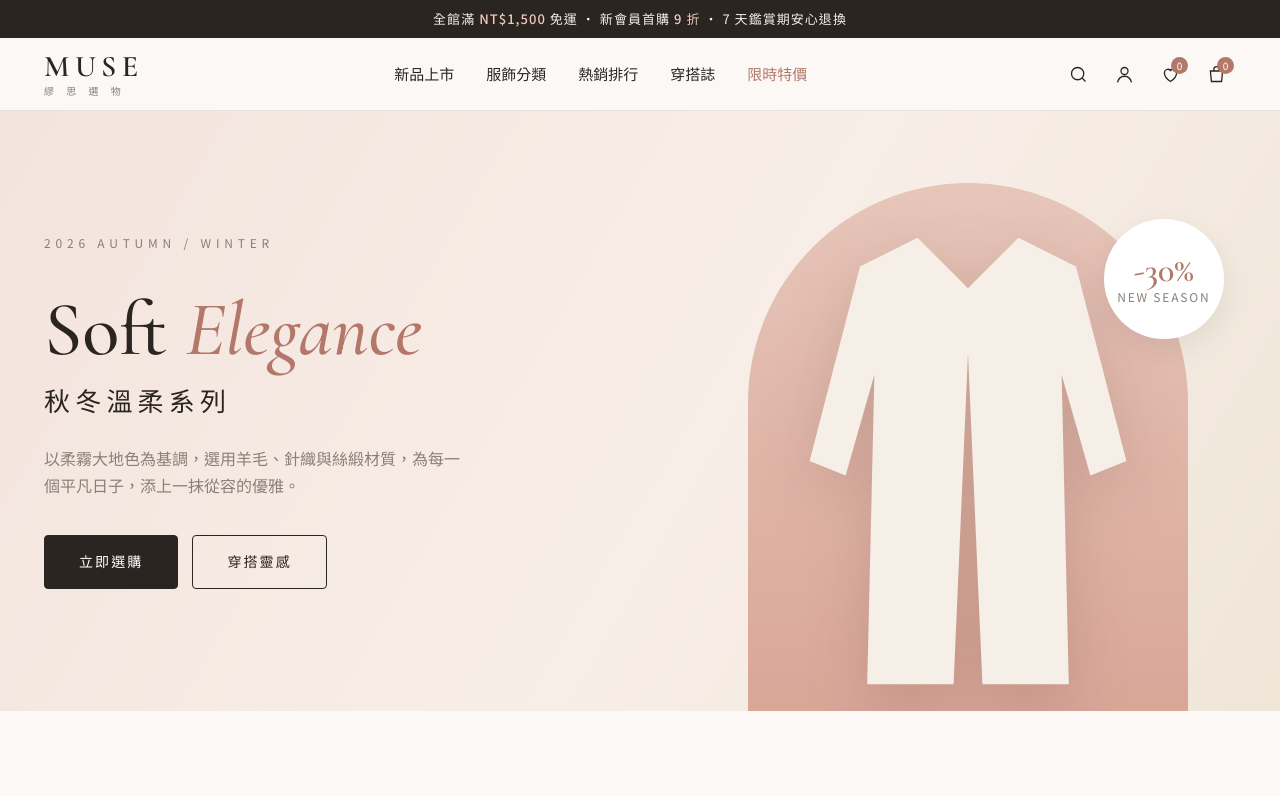
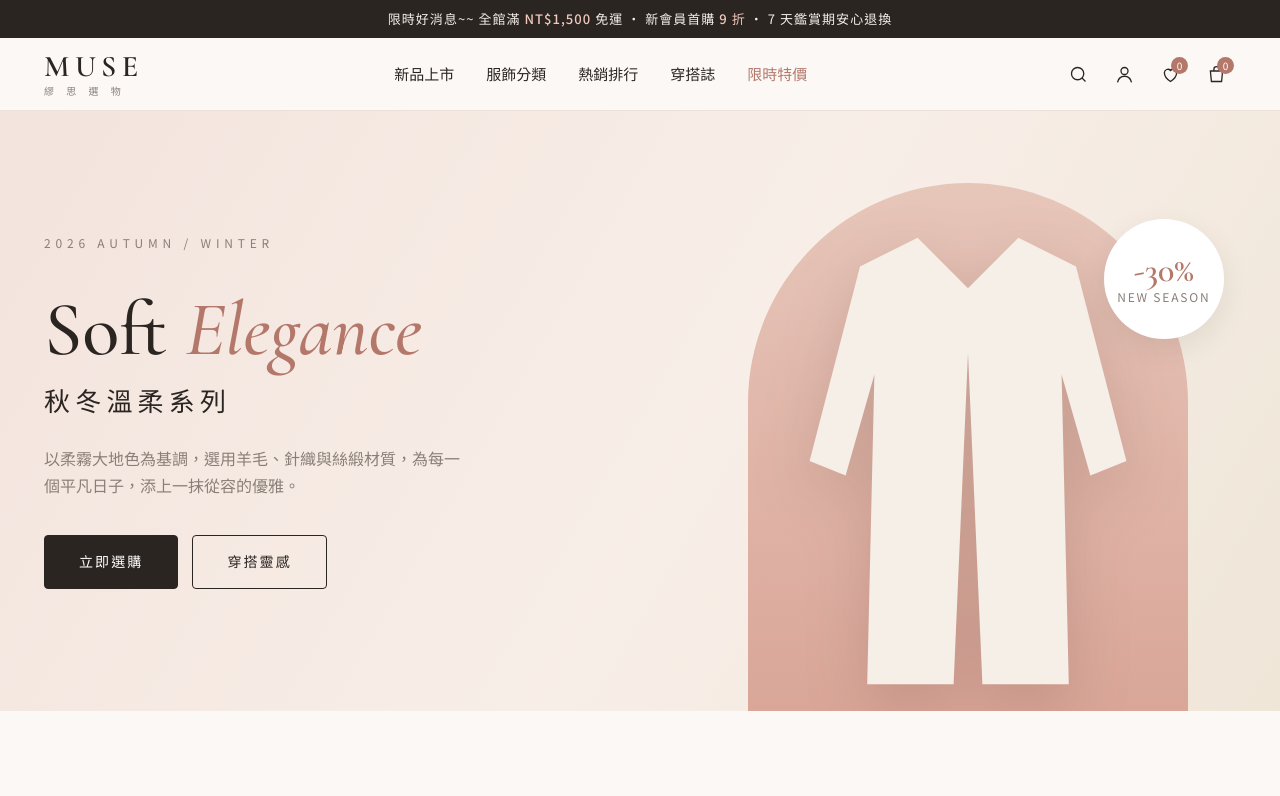
Before and after one commit to mackliu/git-test, a plain HTML site: page index.html in a window 1280 px wide. Shown: the top 796 px of the page. Drawn offline with nearby package versions, Linux system fonts and the light colour scheme.

Commit message:
修改推廣活動文字

```diff
--- a/index.html
+++ b/index.html
@@ -456,7 +456,7 @@
     </svg>
 
     <div class="announce">
-        全館滿 <strong>NT$1,500</strong> 免運 ・ 新會員首購 <strong>9 折</strong> ・ 7 天鑑賞期安心退換
+        限時好消息~~ 全館滿 <strong>NT$1,500</strong> 免運 ・ 新會員首購 <strong>9 折</strong> ・ 7 天鑑賞期安心退換
     </div>
 
     <header>
```
